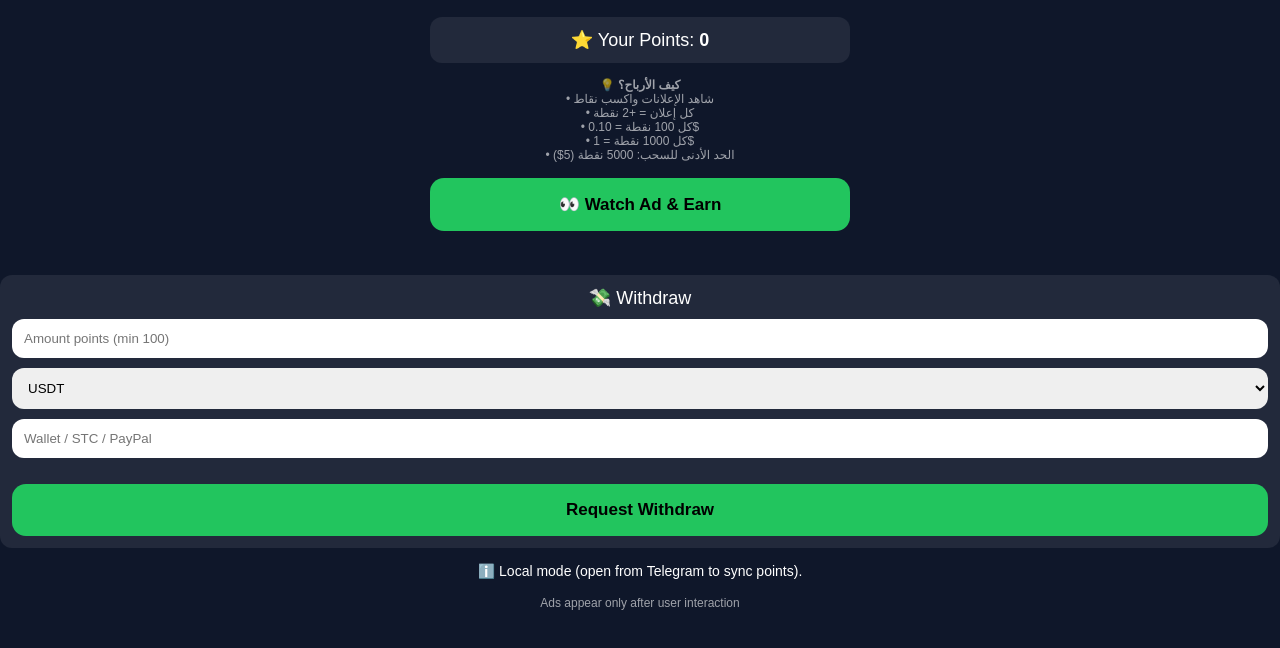
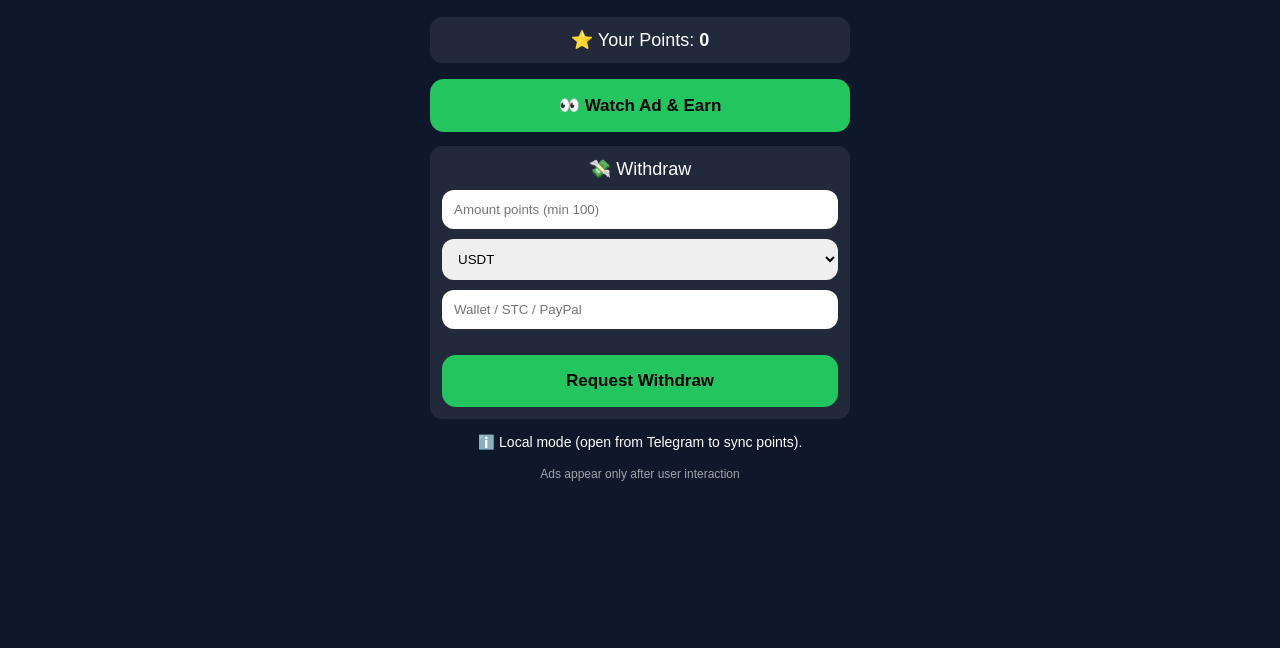
Before and after one commit to ErbhaBot/erbha-mini-app, a plain HTML site: page index.html in a window 1280 px wide. Shown: the part 122-770 px from the top of the page. Drawn offline with Linux system fonts and the light colour scheme.

Commit message:
Update index.html

```diff
--- a/index.html
+++ b/index.html
@@ -39,22 +39,9 @@
       ⭐ Your Points: <b><span id="points">0</span></b>
     </div>
 
-    <div class="note">
-      💡 <b>كيف الأرباح؟</b><br>
-      • شاهد الإعلانات واكسب نقاط<br>
-      • كل إعلان = +2 نقطة<br>
-      • كل 100 نقطة = 0.10$<br>
-      • كل 1000 نقطة = 1$<br>
-      • الحد الأدنى للسحب: 5000 نقطة (5$)
-    </div>
-
     <button id="watchBtn" onclick="watchRewardedAd()">
       👀 Watch Ad & Earn
     </button>
-
-    <!-- باقي الواجهة (السحب، الرسائل...) -->
-  </div>
-</body>
 
     <div class="points" style="margin-top:14px;">
       💸 Withdraw
@@ -172,7 +159,7 @@
         const out = await postFunction("reward", {
           initData: initDataCached,
           event_key,
-          points: 2
+          points: 5
         });
 
         serverBalance = Number(out.balance || 0);
```
